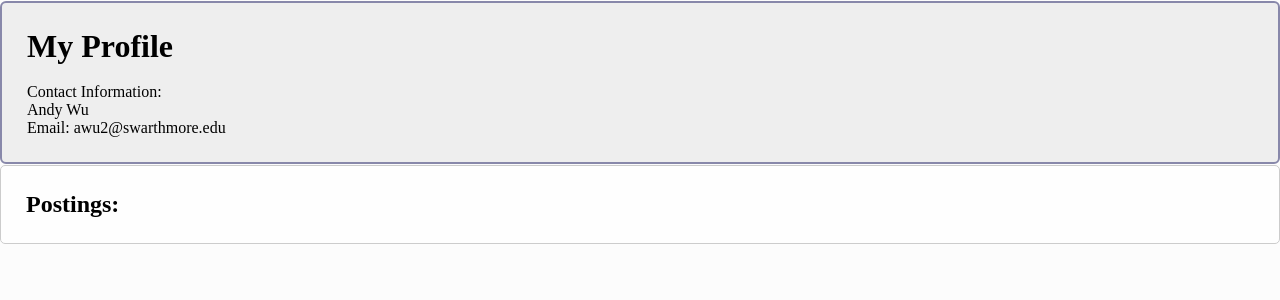
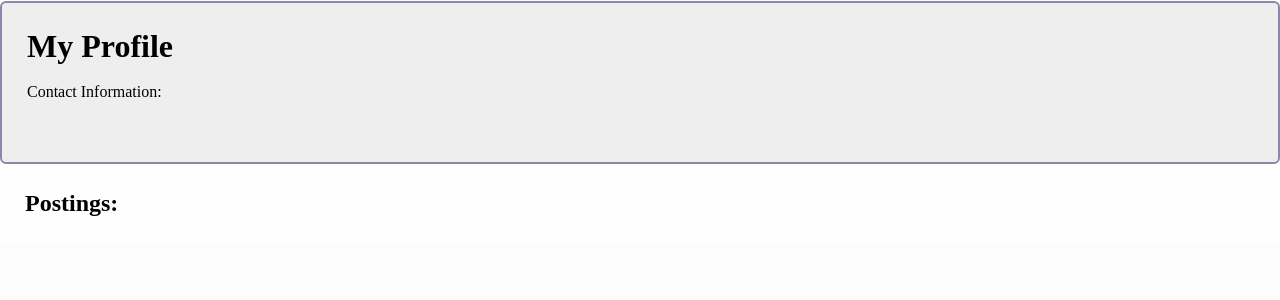
Before and after one commit to alisonkim12/SwarthmoreMarketplace, a Flask app: page /profile in a window 1280 px wide. Shown: the part 76-376 px from the top of the page. Run offline with Flask 2, Linux system fonts and the light colour scheme; the visitor is signed in with stand-in values (Sample User, id 1); data that the repository does not hold is empty.

Commit message:
removed line in postings container

```diff
--- a/backend/templates/profile.html
+++ b/backend/templates/profile.html
@@ -18,8 +18,6 @@
       .secondary-container {
         margin-top: 1px;
         padding: 25px;
-        border: 1px solid #cccccc;
-        border-radius: 5px;
         background-color: #fefefe;
       }
       #footer {
@@ -68,9 +66,9 @@
       <br>
       <p style="text-align: center;">Contact Information:</p>
       <br>
-      <p style="text-align: center;" id="name">Andy Wu</p>  <!--user's name -->
+      <p style="text-align: center;" id="name"></p>  <!--user's name -->
       <br>
-      <p style="text-align: center;" id="email">Email: awu2@swarthmore.edu</p> <!--users email -->
+      <p style="text-align: center;" id="email"></p> <!--users email -->
       <!-- <br>
       <p style="text-align: center;" id="mobile">Mobile: N/A</p> user's phone if applicable -->
 
```
